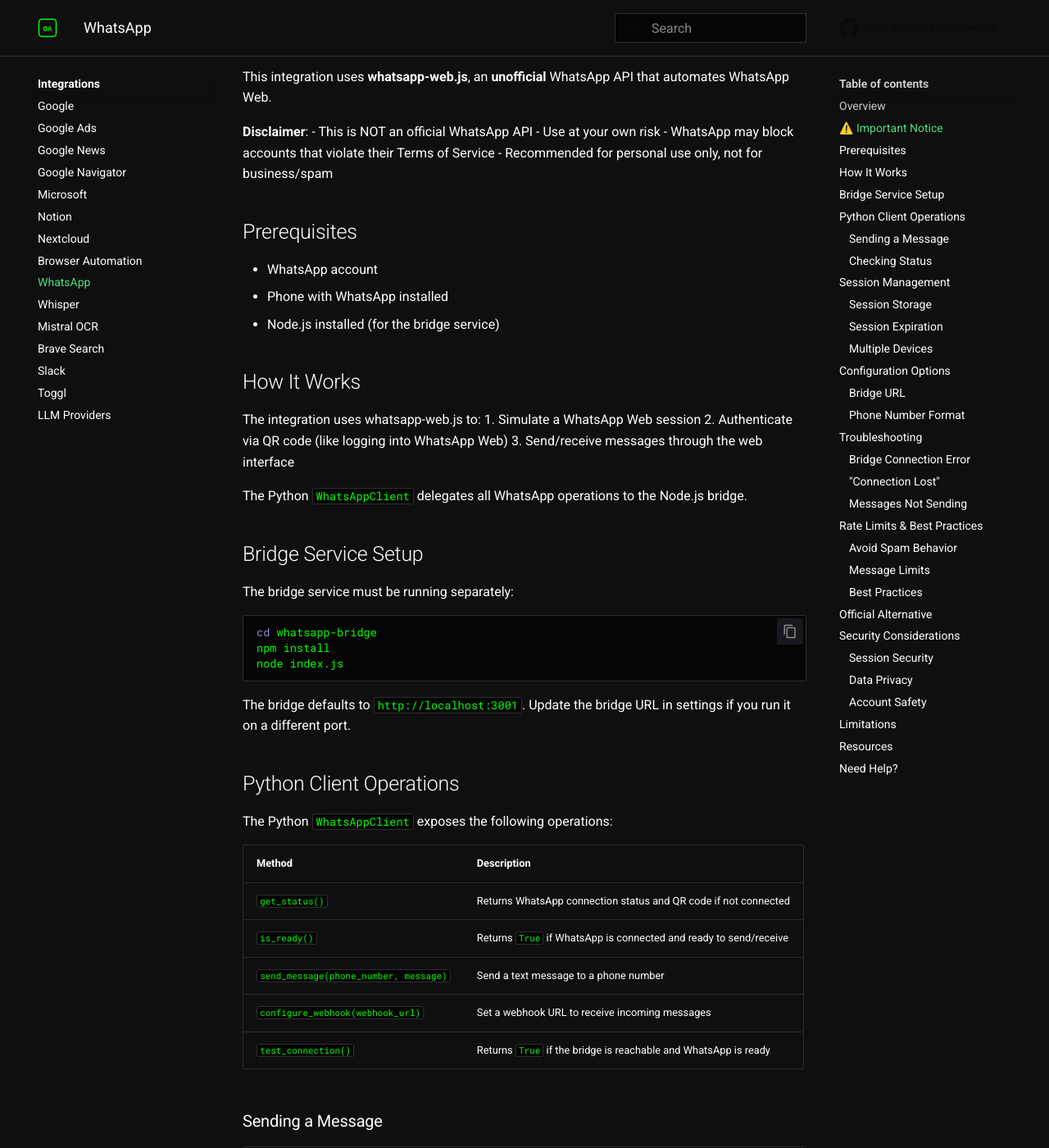
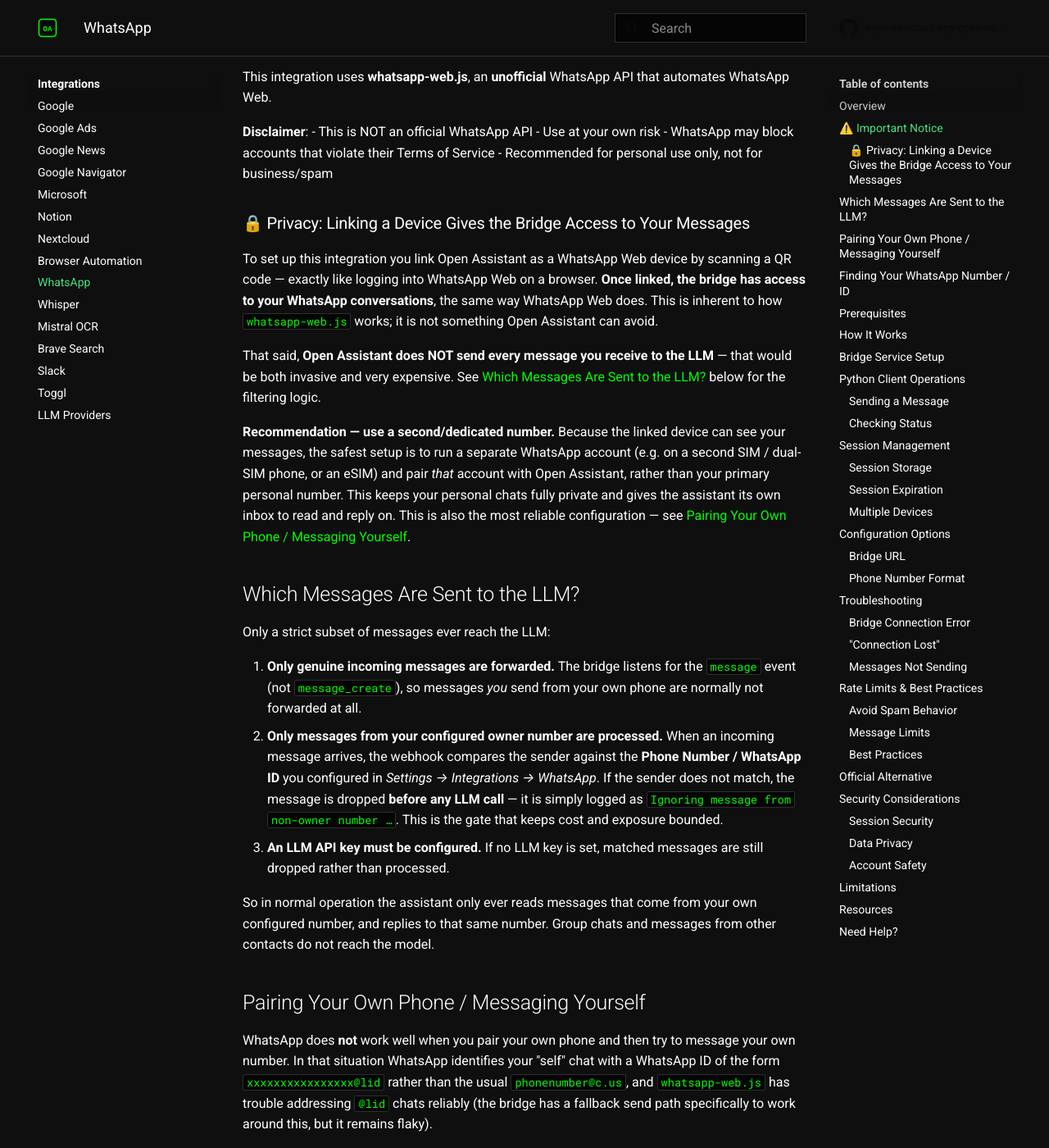
Before and after one commit to open-assistant-org/open-assistant, an MkDocs documentation site: the page built from docs/integrations/whatsapp.md, in a window 1280 px wide and 1400 px high, scrolled down 629 px. Shown: the whole window at 82% size. Built offline with MkDocs 1.6.1 and Material for MkDocs 9.7.7, drawn with Linux system fonts in a browser that asks for light colours; comment, search, counter and statistics services are not loaded; some of the changed text lies outside the part shown.

Commit message:
extend whatsapp documentation with clarification of whatsapp config

````diff
--- a/docs/integrations/whatsapp.md
+++ b/docs/integrations/whatsapp.md
@@ -24,6 +24,48 @@
 - Use at your own risk
 - WhatsApp may block accounts that violate their Terms of Service
 - Recommended for personal use only, not for business/spam
+
+### 🔒 Privacy: Linking a Device Gives the Bridge Access to Your Messages
+
+To set up this integration you link Open Assistant as a WhatsApp Web device by scanning a QR code — exactly like logging into WhatsApp Web on a browser. **Once linked, the bridge has access to your WhatsApp conversations**, the same way WhatsApp Web does. This is inherent to how `whatsapp-web.js` works; it is not something Open Assistant can avoid.
+
+That said, **Open Assistant does NOT send every message you receive to the LLM** — that would be both invasive and very expensive. See [Which Messages Are Sent to the LLM?](#which-messages-are-sent-to-the-llm) below for the filtering logic.
+
+**Recommendation — use a second/dedicated number.** Because the linked device can see your messages, the safest setup is to run a separate WhatsApp account (e.g. on a second SIM / dual-SIM phone, or an eSIM) and pair *that* account with Open Assistant, rather than your primary personal number. This keeps your personal chats fully private and gives the assistant its own inbox to read and reply on. This is also the most reliable configuration — see [Pairing Your Own Phone / Messaging Yourself](#pairing-your-own-phone--messaging-yourself).
+
+## Which Messages Are Sent to the LLM?
+
+Only a strict subset of messages ever reach the LLM:
+
+1. **Only genuine incoming messages are forwarded.** The bridge listens for the `message` event (not `message_create`), so messages *you* send from your own phone are normally not forwarded at all.
+2. **Only messages from your configured owner number are processed.** When an incoming message arrives, the webhook compares the sender against the **Phone Number / WhatsApp ID** you configured in *Settings → Integrations → WhatsApp*. If the sender does not match, the message is dropped **before any LLM call** — it is simply logged as `Ignoring message from non-owner number …`. This is the gate that keeps cost and exposure bounded.
+3. **An LLM API key must be configured.** If no LLM key is set, matched messages are still dropped rather than processed.
+
+So in normal operation the assistant only ever reads messages that come from your own configured number, and replies to that same number. Group chats and messages from other contacts do not reach the model.
+
+## Pairing Your Own Phone / Messaging Yourself
+
+WhatsApp does **not** work well when you pair your own phone and then try to message your own number. In that situation WhatsApp identifies your "self" chat with a WhatsApp ID of the form `xxxxxxxxxxxxxxxx@lid` rather than the usual `phonenumber@c.us`, and `whatsapp-web.js` has trouble addressing `@lid` chats reliably (the bridge has a fallback send path specifically to work around this, but it remains flaky).
+
+This is the main reason a **second number is recommended** (see [Privacy](#-privacy-linking-a-device-gives-the-bridge-access-to-your-messages)): with a dedicated number, Open Assistant talks to a normal `@c.us` chat and sending/receiving works reliably.
+
+If you cannot use a second number and must pair your own phone, you can make it work by finding your own WhatsApp ID (the `@lid`) and configuring it explicitly:
+
+## Finding Your WhatsApp Number / ID
+
+If you don't know your own WhatsApp ID — common when pairing your own phone — you can read it from the logs:
+
+1. Make sure the bridge is running and linked.
+2. Send a WhatsApp message to the linked account (e.g. message yourself, or send from another device).
+3. Check the bridge/application logs for the incoming-message line:
+   ```
+   📨 Message received: <your-id> <body> hasMedia: ...
+   ```
+   The `<your-id>` field is your WhatsApp identifier. When pairing your own phone this will typically look like `123456789012345678@lid` (it can also appear as `phonenumber@c.us`). The Python webhook log line `Phone number comparison - From: '...' vs Owner: '...'` shows the same value normalized (digits only).
+4. Copy the full ID in `xxxxxxxxxxxxxxxx@lid` form.
+5. Paste it into **Settings → Integrations → WhatsApp → Phone Number / WhatsApp ID** and save.
+
+This field accepts either a phone number (e.g. `+1234567890`) **or** a full WhatsApp ID (e.g. `1234567890@lid` or `1234567890@c.us`). The owner-matching logic strips the `+`, spaces, dashes, and the `@c.us`/`@lid` suffix before comparing, so a stored `@lid` and a plain number compare equal. Logging the incoming `from` ID is the primary reason sent/received messages are written to the logs.
 
 ## Prerequisites
 
@@ -132,6 +174,8 @@
 ❌ +1 (415) 555-1234
 ❌ +1-415-555-1234
 ```
+
+The **Phone Number / WhatsApp ID** setting additionally accepts a full WhatsApp ID such as `123456789012345678@lid` or `1234567890@c.us`. This is required when pairing your own phone — see [Finding Your WhatsApp Number / ID](#finding-your-whatsapp-number--id).
 
 ## Troubleshooting
 
````
Also changed, not shown: other parts of docs/integrations/whatsapp.md (+1 -1 lines).
